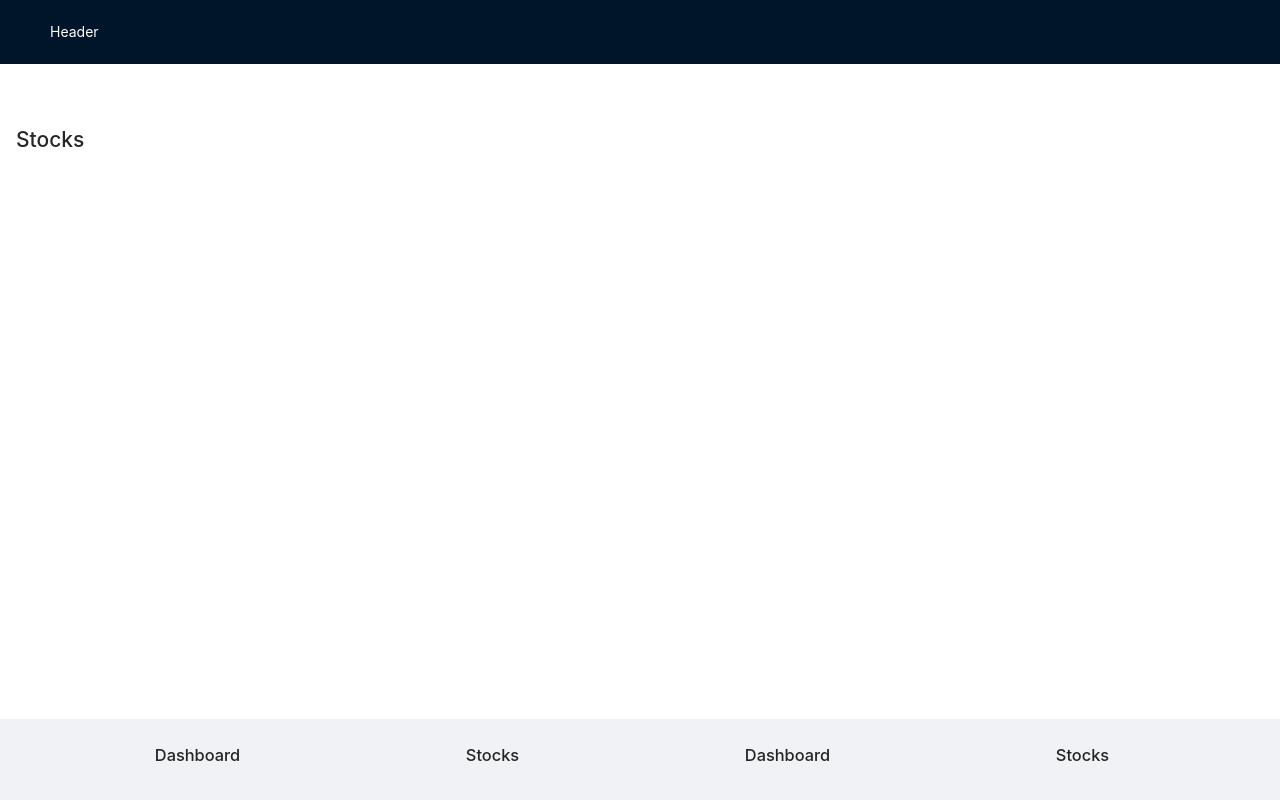
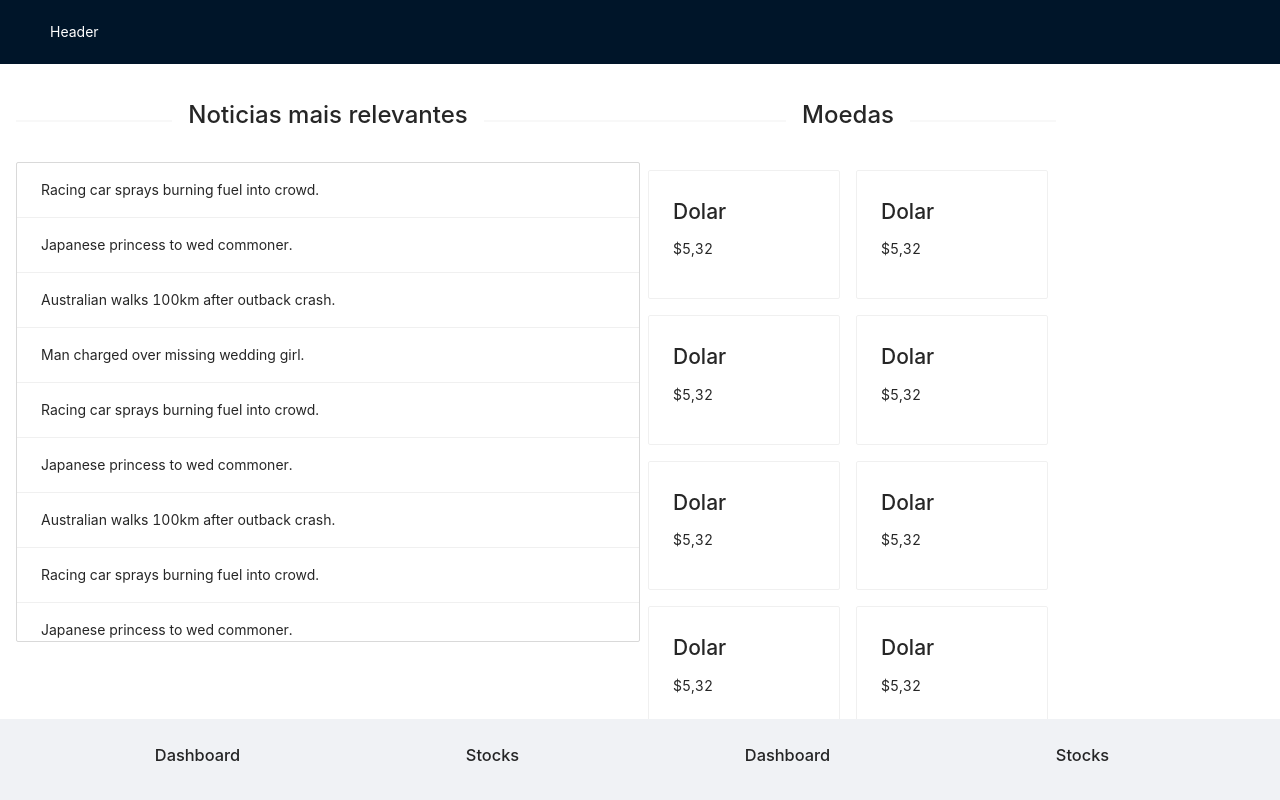
Before and after one commit to EsdrasXavier/financial-map, a React (Create React App) app in the folder frontend/: page /stocks in a window 1280 px wide. Built offline with nearby package versions, Linux system fonts and the light colour scheme.

Commit message:
Corrigido erro das rotas.

```diff
--- a/frontend/package.json
+++ b/frontend/package.json
@@ -9,6 +9,8 @@
     "antd": "^4.8.4",
     "react": "^17.0.1",
     "react-dom": "^17.0.1",
+    "react-router": "^5.2.0",
+    "react-router-dom": "^5.2.0",
     "react-scripts": "4.0.0",
     "web-vitals": "^0.2.4"
   },
--- a/frontend/src/App.js
+++ b/frontend/src/App.js
@@ -1,6 +1,6 @@
 import { Layout } from 'antd';
 import React from 'react';
-import { BrowserRouter, Route, Routes } from 'react-router-dom';
+import { BrowserRouter, Route, Switch } from 'react-router-dom';
 import './app.css';
 import Dashboard from './components/Dashboard/Dashboard';
 import Navbar from './components/Navbar/Navbar';
@@ -14,10 +14,10 @@ const App = () => {
       <Layout>
         <Header>Header</Header>
         <Content>
-          <Routes>
-            <Route path="/" element={<Dashboard />} />
-            <Route path="/stocks" element={<Stocks />} />
-          </Routes>
+          <Switch>
+            <Route path="/" component={Dashboard} />
+            <Route path="/stocks" component={Stocks} />
+          </Switch>
         </Content>
         <Footer>
           <Navbar />
--- a/frontend/src/components/Dashboard/Currencies/Currencies.jsx
+++ b/frontend/src/components/Dashboard/Currencies/Currencies.jsx
@@ -23,8 +23,8 @@ const Currencies = () => {
         </h2>
       </Divider>
       <Row className="currencies-cards-container">
-        {currencies.map(({ name, price }) => (
-          <Col span={12} className="dashboard-currency-col">
+        {currencies.map(({ name, price }, key) => (
+          <Col key={key} span={12} className="dashboard-currency-col">
             <CurrencyCard name={name} price={price} />
           </Col>
         ))}
```
Also changed, not shown: 1 other file (tests, documents, lock files or other folders).
